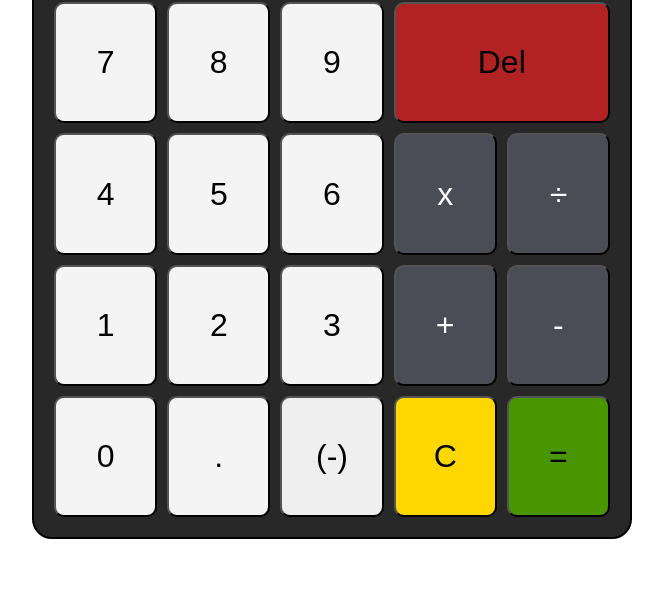
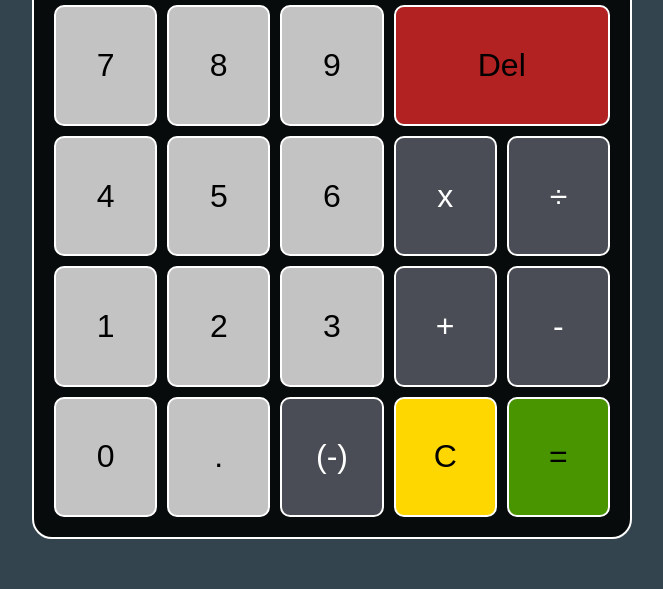
Before and after one commit to dpirrott/calculator, a plain HTML site: page index.html in a window 1280 px wide. Shown: the part 211-800 px from the top of the page, without its empty margins (308-971 px from the left). Drawn offline with Linux system fonts and the light colour scheme.

Commit message:
Appears to be fully complete, will continue testing for bugs

```diff
--- a/index.html
+++ b/index.html
@@ -42,7 +42,7 @@
     <div class="row">
       <button class="row-item number" id="0">0</button>
       <button class="row-item number" id="dot">.</button>
-      <button class="row-item" id="neg">(-)</button>
+      <button class="row-item operation" id="neg">(-)</button>
       <button class="row-item" id="clear">C</button>
       <button class="row-item" id="equal">=</button>
     </div>
--- a/javascript.js
+++ b/javascript.js
@@ -122,7 +122,7 @@ const setupEventListeners = function() {
   });
   equalsBtn.addEventListener('click', executeFinalCalc);
   negBtn.addEventListener('click', toggleNegativeDisplay);
-  deleteBtn.addEventListener('click', removeNumber)
+  deleteBtn.addEventListener('click', removeNumber);
 }
 
 let displayValue = "";
--- a/styles.css
+++ b/styles.css
@@ -3,8 +3,12 @@
   margin: 0;
 }
 
+body {
+  background-color: rgb(52, 68, 78);
+}
+
 .container {
-  border: 2px solid black;
+  border: 2px solid rgb(255, 255, 255);
   display: flex;
   flex-direction: column;
   align-items: center;
@@ -15,6 +19,7 @@
   gap: 10px;
   background-color: rgba(0, 0, 0, 0.842);
   border-radius: 20px;
+
 }
 
 #display {
@@ -39,12 +44,14 @@
   background-color: rgb(141, 185, 143);
   margin-bottom: 10px;
   border-radius: 10px;
+  border: 2px solid white;
 }
 
 .row-item {
   flex: 1;
   font-size: 32px;
   border-radius: 10px;
+  border: 2px solid white;
 }
 
 #delete {
@@ -61,7 +68,7 @@
 }
 
 .number {
-  background-color: #f4f4f4;
+  background-color: #c3c3c3;
 }
 
 .operation {
```
